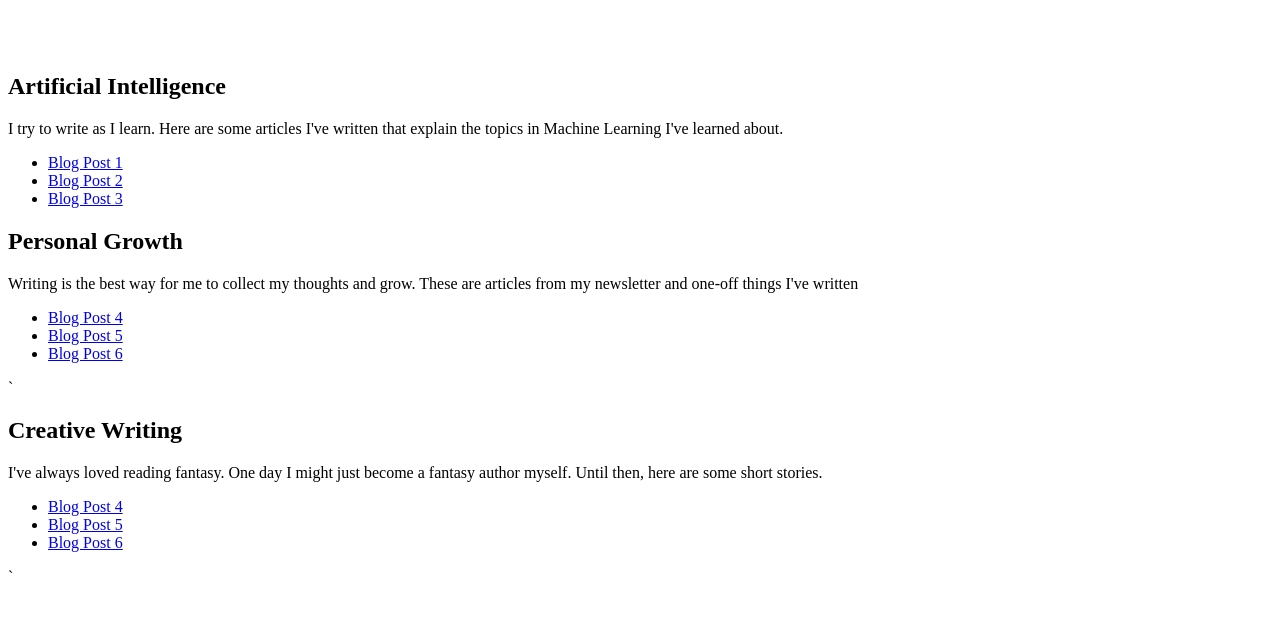
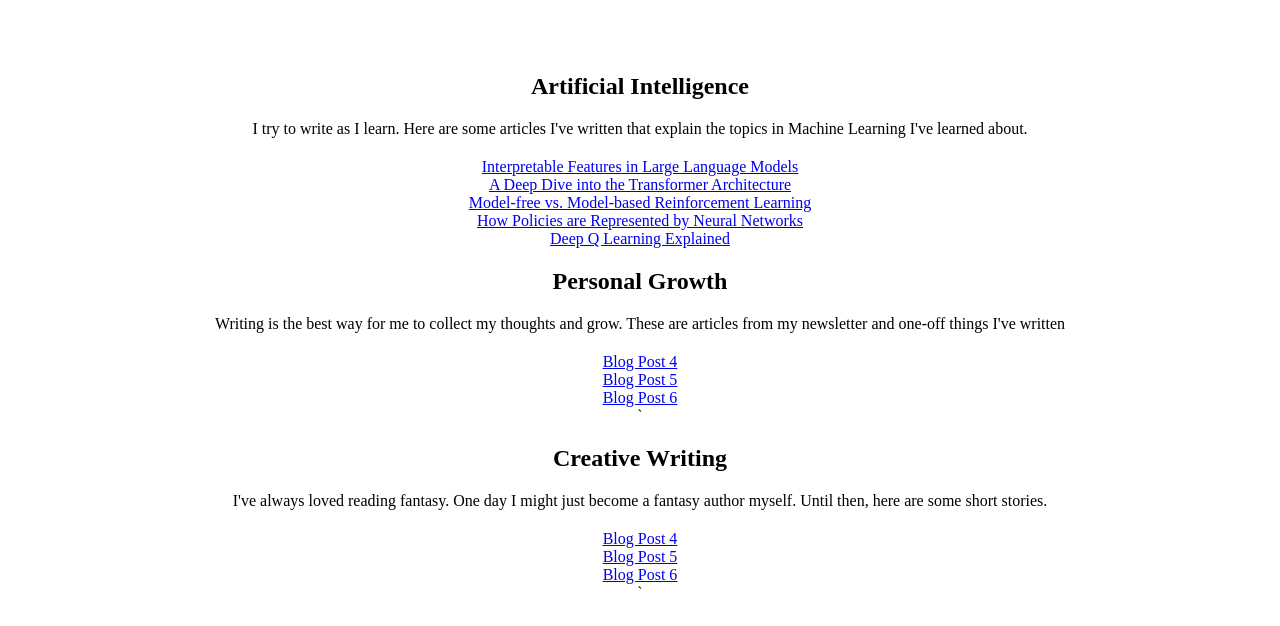
Before and after one commit to jereminuer/jereminuer.github.io, a plain HTML site: page blog.html in a window 1280 px wide. Shown: the part 114-740 px from the top of the page. Drawn offline with Linux system fonts and the light colour scheme.

Commit message:
Styling changes and title changes

```diff
--- a/blog.html
+++ b/blog.html
@@ -16,49 +16,33 @@
             </ul>
         </nav>
     </header>
-      <div>
+      <div class="section">
         <h2>Artificial Intelligence</h2>
         <p>I try to write as I learn. Here are some articles I've written that explain the topics in Machine Learning I've learned about.</p>
         <ul>
-            <li>
-                <a href="blog-post-1.html">Blog Post 1</a>
-            </li>
-            <li>
-                <a href="blog-post-2.html">Blog Post 2</a>
-            </li>
-            <li>
-                <a href="blog-post-3.html">Blog Post 3</a>
-            </li>
+            <li><a href="blog-post-1.html">Interpretable Features in Large Language Models</a></li>
+            <li><a href="blog-post-2.html">A Deep Dive into the Transformer Architecture</a></li>
+            <li><a href="blog-post-3.html">Model-free vs. Model-based Reinforcement Learning</a></li>
+            <li><a href="blog-post-4.html">How Policies are Represented by Neural Networks</a></li>
+            <li><a href="blog-post-5.html">Deep Q Learning Explained</a></li>
         </ul>
       </div>
-      <div>
+      <div class="section">
         <h2>Personal Growth</h2>
         <p>Writing is the best way for me to collect my thoughts and grow. These are articles from my newsletter and one-off things I've written</p>
         <ul>
-            <li>
-                <a href="blog-post-4.html">Blog Post 4</a>
-            </li>
-            <li>
-                <a href="blog-post-5.html">Blog Post 5</a>
-            </li>
-            <li>
-                <a href="blog-post-6.html">Blog Post 6</a>
-            </li>
+            <li><a href="blog-post-4.html">Blog Post 4</a></li>
+            <li><a href="blog-post-5.html">Blog Post 5</a></li>
+            <li><a href="blog-post-6.html">Blog Post 6</a></li>
         </ul>`
       </div>
-      <div>
+      <div class="section">
          <h2>Creative Writing</h2>
          <p>I've always loved reading fantasy. One day I might just become a fantasy author myself. Until then, here are some short stories.</p>
          <ul>
-             <li>
-                 <a href="blog-post-4.html">Blog Post 4</a>
-             </li>
-             <li>
-                 <a href="blog-post-5.html">Blog Post 5</a>
-             </li>
-             <li>
-                 <a href="blog-post-6.html">Blog Post 6</a>
-             </li>
+             <li><a href="blog-post-4.html">Blog Post 4</a></li>
+             <li><a href="blog-post-5.html">Blog Post 5</a></li>
+             <li><a href="blog-post-6.html">Blog Post 6</a></li>
          </ul>`
        </div>
    </body>
--- a/css/style.css
+++ b/css/style.css
@@ -45,3 +45,22 @@
    border-radius: 5px;
    text-decoration: none;
 }
+
+.section {
+   text-align: center;
+   margin: 0 auto;
+}
+
+.section h2 {
+   margin-top: 20px;
+}
+
+.section p {
+   margin-bottom: 20px;
+}
+
+.section ul {
+   list-style-type: none;
+   margin: 0;
+   padding: 0;
+}
```
Lines whose indentation alone changed are shown as unchanged.
